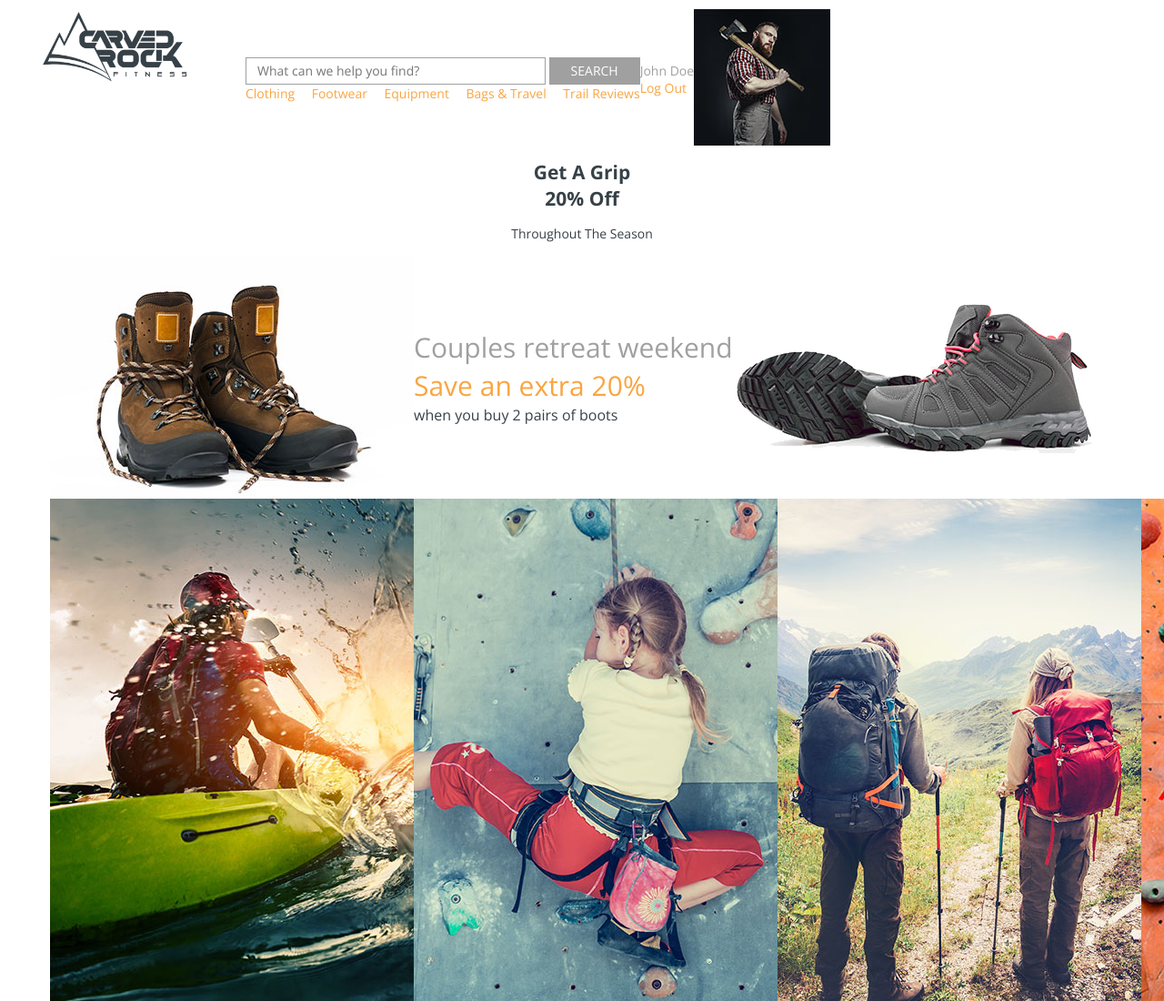
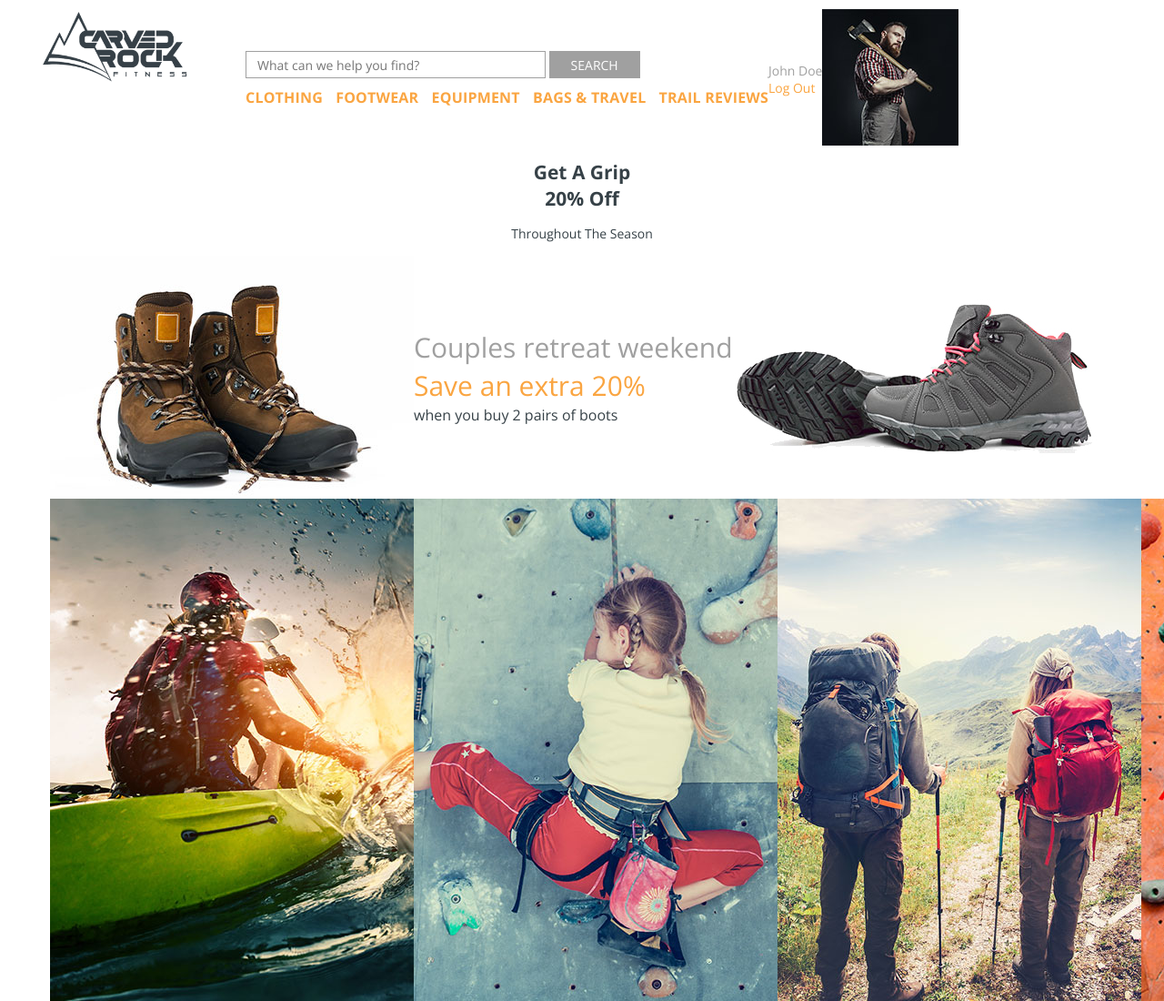
Before and after one commit to 47analogy/rock-climbing-landing-page, a website: page index.html in a window 1280 px wide. Shown: the top 1100 px of the page at 91% size. Drawn offline with nearby package versions, Linux system fonts and the light colour scheme.

Commit message:
add nav list classes

```diff
--- a/css/main.css
+++ b/css/main.css
@@ -141,3 +141,16 @@ section {
   background-color: #a0a0a0;
   color: #ffffff;
 }
+
+.nav-list {
+  padding-left: 0;
+  width: 575px;
+  margin-top: 10px;
+}
+
+.nav-list li a {
+  font-size: 16px;
+  text-transform: uppercase;
+  font-weight: 700;
+  letter-spacing: 0.2px;
+}
--- a/index.html
+++ b/index.html
@@ -35,7 +35,7 @@
               />
               <button class="search-button" type="submit">SEARCH</button>
             </form>
-            <ul class="flex space-between">
+            <ul class="flex space-between nav-list">
               <li><a href="#">Clothing</a></li>
               <li><a href="#">Footwear</a></li>
               <li><a href="#">Equipment</a></li>
```
